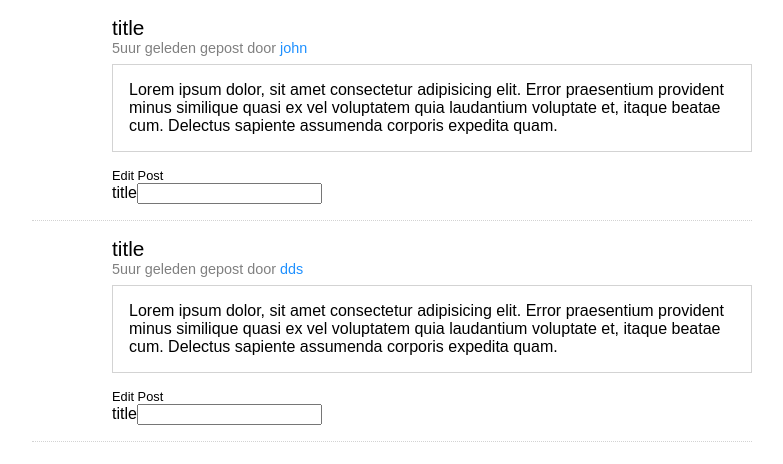
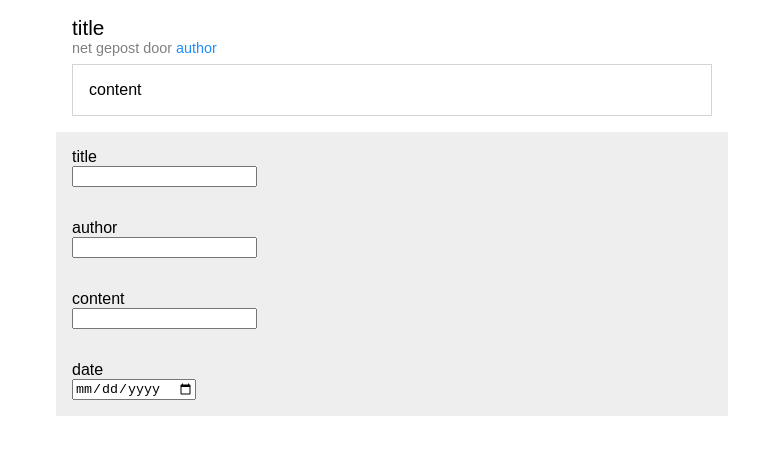
Before and after one commit to hoyhymho/WAD-Opdracht, a React (Create React App) app in the folder my-reddit/: page / in a window 1280 px wide. Shown: the top 464 px of the page, without its empty margins (248-1031 px from the left). Built offline with nearby package versions, Linux system fonts and the light colour scheme.

Commit message:
week3-reactForm

```diff
--- a/my-reddit/src/App.css
+++ b/my-reddit/src/App.css
@@ -32,8 +32,7 @@ h3{
 }
 
 .post-container {
-  border-bottom: 1px dotted lightgrey;
-  padding: 1rem 0 1rem 5rem;
+  padding: 1rem;
   width: 50%;
   margin: auto;
 }
@@ -54,5 +53,12 @@ h3{
 }
 
 .edit-post{
-  margin-top: 1rem;
+  background-color: #eee;
+  padding: 1rem;
+  width: 50%;
+  margin: auto;
 }
+
+.inputLabel{
+  display: block;
+}
--- a/my-reddit/src/App.js
+++ b/my-reddit/src/App.js
@@ -1,14 +1,55 @@
 import React, { Component } from 'react';
 import './App.css';
-import Post from './Post';
+import Post from './PostFC';
+import Input from './Input';
 
 class App extends Component {
 
+  constructor(){
+    super()
+    this.state = {
+      title: "title",
+      author: "author",
+      content: "content",
+      date: "net"
+    }
+  }
+
+  handleChangeValue = (info, value) => {
+    console.log("log vanuit de App.jsx:" , info, value)
+    this.setState({[info]:value});
+  }
+
   render() {
+    const {title, author, content, date} = this.state;
+
     return (
       <div>
-        <Post title="titeltest" time="5" author="john" content="Lorem ipsum dolor, sit amet consectetur adipisicing elit. Error praesentium provident minus similique quasi ex vel voluptatem quia laudantium voluptate et, itaque beatae cum. Delectus sapiente assumenda corporis expedita quam."/>
-        <Post title="post2test" time="5" author="dds" content="Lorem ipsum dolor, sit amet consectetur adipisicing elit. Error praesentium provident minus similique quasi ex vel voluptatem quia laudantium voluptate et, itaque beatae cum. Delectus sapiente assumenda corporis expedita quam."/>
+        <Post title={title} author={author} content={content} date={date}/>
+        <Input
+          onChange={value => this.handleChangeValue('title', value)}
+          value={title}
+          forwhat="title"
+          type="text"
+        />
+        <Input
+          onChange={value => this.handleChangeValue('author', value)}
+          value={author}
+          forwhat="author"
+          type="text"
+        />
+        <Input
+          onChange={value => this.handleChangeValue('content', value)}
+          value={content}
+          forwhat="content"
+          type="text"
+        />
+        <Input
+          onChange={value => this.handleChangeValue('date', value)}
+          value={date}
+          forwhat="date"
+          type="date"
+        />
       </div>
     );
   }
--- a/my-reddit/src/Input.jsx
+++ b/my-reddit/src/Input.jsx
@@ -3,7 +3,7 @@ import PropTypes from 'prop-types';
 
 // const {number} = PropTypes;
 
-const Input = ({onChange, forLabel, type}) => {
+const Input = ({value, onChange, forwhat, type}) => {
 
     const handleChangeValue = e => {
         const {value} = e.currentTarget
@@ -11,11 +11,11 @@ const Input = ({onChange, forLabel, type}) => {
     }
 
     return (
-        <div>
-            <label htmlFor={forLabel}>{forLabel}</label>
+        <div className="edit-post">
+            <label className="inputLabel" htmlFor={forwhat}>{forwhat}</label>
             <input
                 type={type}
-                id={forLabel}
+                id={forwhat}
                 onChange={handleChangeValue}
             />
         </div>
@@ -23,7 +23,10 @@ const Input = ({onChange, forLabel, type}) => {
 }
 
 Input.propTypes = {
-    onChange: PropTypes.func.isRequired
+    value: PropTypes.string.isRequired,
+    onChange: PropTypes.func.isRequired,
+    forwhat: PropTypes.string.isRequired,
+    type: PropTypes.string.isRequired
 }
 
 export default Input;
--- a/my-reddit/src/Post.jsx
+++ b/my-reddit/src/Post.jsx
@@ -2,28 +2,27 @@ import React, { Component } from 'react';
 import PropTypes from 'prop-types';
 import Input from './Input'
 
-class Post extends Component {
+class Post extends Component { //functional component van maken en constructor naar App.jsx verplaatsen?
 
     constructor(){
         super()
-        this.state = {titleValue: "title"}
-      }
+        this.state = {title: "title"}
+    }
 
-    handleChangeValue = (titleValue) => {
-        console.log("log vanuit de Post.jsx:" ,titleValue)
-        this.setState({titleValue});
+    handleChangeValue = (info, value) => {
+    console.log("log vanuit de App.jsx:" , info, value)
+    this.setState({[info]:value});
     }
 
     render() {
-        const {time, author, content} = this.props;
-        const {titleValue} = this.state;
+        const {title} = this.state;
 
         return(
             <article className="post-container">
-                <h2>{titleValue}</h2>
-                <p className="postBy">{time}uur geleden gepost door <span className="author">{author}</span></p>
+                <h2>{title}</h2>
+                <p className="postBy">{}uur geleden gepost door <span className="author">{}</span></p>
 
-                <p className="content">{content}</p>
+                <p className="content">{}</p>
 
                 <div className="edit-post">
                     <h3>Edit Post</h3>
--- /dev/null
+++ b/my-reddit/src/PostFC.jsx
@@ -0,0 +1,24 @@
+import React from 'react';
+import PropTypes from 'prop-types';
+// const {number} = PropTypes;
+
+const Post = ({title, author, content, date}) => {
+
+    return (
+        <article className="post-container">
+            <h2>{title}</h2>
+            <p className="postBy">{date} gepost door <span className="author">{author}</span></p>
+
+            <p className="content">{content}</p>
+        </article>
+    );
+}
+
+Post.propTypes = {
+    title: PropTypes.string.isRequired,
+    author: PropTypes.string.isRequired,
+    content: PropTypes.string.isRequired,
+    date: PropTypes.string.isRequired
+}
+
+export default Post;
```
Also changed, not shown: 1 other file (tests, documents, lock files or other folders).
